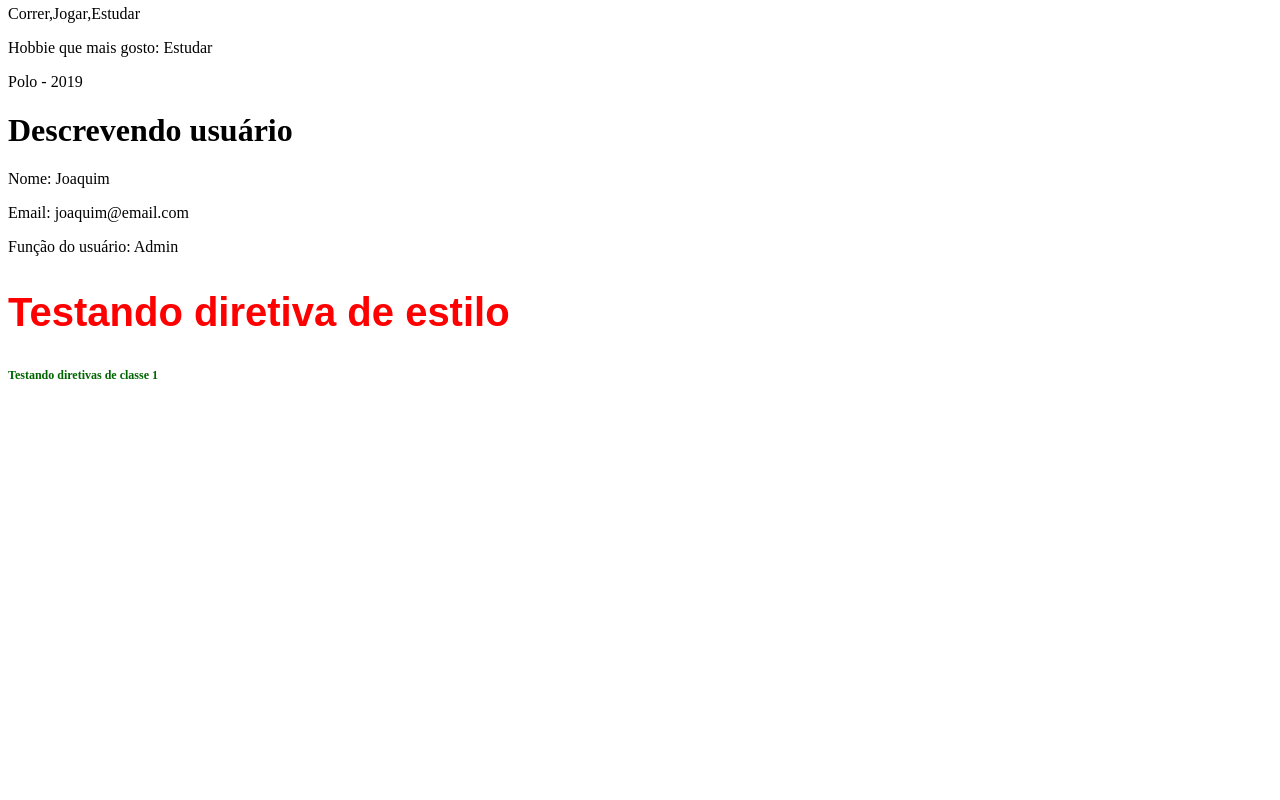
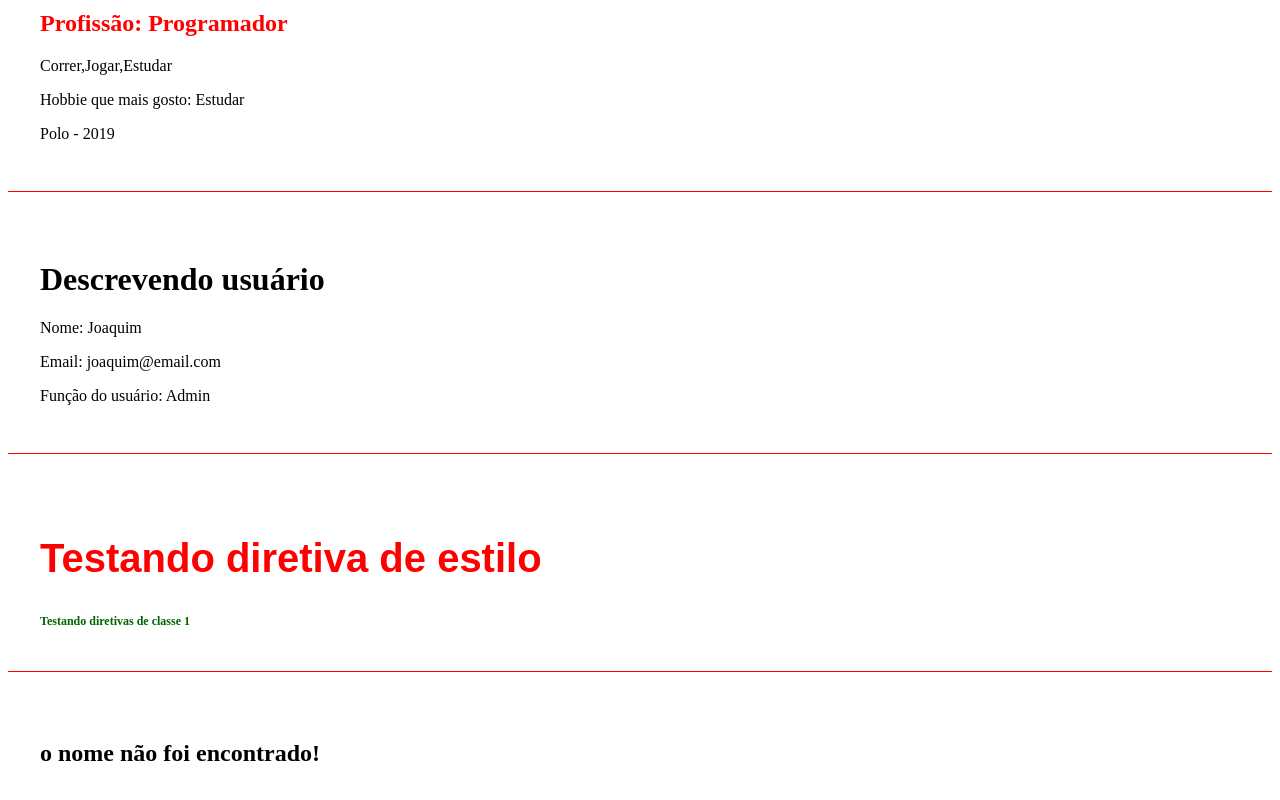
Before and after one commit to Caio-Alves/projeto-moment, an Angular app in the folder moment-project/: page / in a window 1280 px wide. Shown: the part 216-1016 px from the top of the page. Before the commit the page ends 800 px from the top, so only its background shows below. Built offline with nearby package versions, Linux system fonts and the light colour scheme.

Commit message:
feat: renderização condicional

```diff
--- a/moment-project/src/app/app.component.html
+++ b/moment-project/src/app/app.component.html
@@ -3,3 +3,4 @@
 <app-first-component></app-first-component>
 <app-parent-data [name]="userName" [userData]="userData"></app-parent-data>
 <app-directives></app-directives>
+<app-if-render></app-if-render>
--- a/moment-project/src/app/app.module.ts
+++ b/moment-project/src/app/app.module.ts
@@ -6,6 +6,7 @@
 import { FirstComponentComponent } from './components/first-component/first-component.component';
 import { ParentDataComponent } from './components/parent-data/parent-data.component';
 import { DirectivesComponent } from './components/directives/directives.component';
+import { IfRenderComponent } from './components/if-render/if-render.component';
 
 @NgModule({
   declarations: [
@@ -13,6 +14,7 @@
     FirstComponentComponent,
     ParentDataComponent,
     DirectivesComponent,
+    IfRenderComponent,
   ],
   imports: [
     BrowserModule,
--- a/moment-project/src/app/components/directives/directives.component.html
+++ b/moment-project/src/app/components/directives/directives.component.html
@@ -1,3 +1,5 @@
-<h2 [ngStyle]="{ 'font-size': size + 'px', 'font-family': font, color: color}">Testando diretiva de estilo</h2>
+<div class="class">
+    <h2 [ngStyle]="{ 'font-size': size + 'px', 'font-family': font, color: color}">Testando diretiva de estilo</h2>
 
-<h2 [ngClass]="classes">Testando diretivas de classe 1</h2>
+    <h2 [ngClass]="classes">Testando diretivas de classe 1</h2>
+</div>
--- a/moment-project/src/app/components/first-component/first-component.component.html
+++ b/moment-project/src/app/components/first-component/first-component.component.html
@@ -1,6 +1,8 @@
+<div class="class">
     <h2>Nome: {{name}}</h2>
     <h2>Idade: {{age}}</h2>
     <h2>Profissão: {{job}}</h2>
     <p>{{hobbies}}</p>
     <p>Hobbie que mais gosto: {{hobbies[2]}}</p>
     <p>{{car.name}} - {{car.year}}</p>
+</div>
--- /dev/null
+++ b/moment-project/src/app/components/if-render/if-render.component.html
@@ -0,0 +1,9 @@
+<div class="class">
+
+    <div *ngIf="canShow">Estamos mostrando isso porque foi permitido! </div>
+    <h2 *ngIf="name ==='Matheus'; else nameNotFound">O nome é Matheus</h2>
+    <ng-template #nameNotFound>
+        <h2> o nome não foi encontrado!</h2>
+    </ng-template>
+
+</div>
--- /dev/null
+++ b/moment-project/src/app/components/if-render/if-render.component.ts
@@ -0,0 +1,11 @@
+import { Component } from '@angular/core';
+
+@Component({
+  selector: 'app-if-render',
+  templateUrl: './if-render.component.html',
+  styleUrls: ['./if-render.component.css']
+})
+export class IfRenderComponent {
+  canShow: boolean = false;
+  name = 'João';
+}
--- a/moment-project/src/app/components/parent-data/parent-data.component.html
+++ b/moment-project/src/app/components/parent-data/parent-data.component.html
@@ -1,4 +1,6 @@
-<h1>Descrevendo usuário</h1>
-<p>Nome: {{name}}</p>
-<p>Email: {{userData.email}}</p>
-<p>Função do usuário: {{userData.role}}</p>
+<div class="class">
+    <h1>Descrevendo usuário</h1>
+    <p>Nome: {{name}}</p>
+    <p>Email: {{userData.email}}</p>
+    <p>Função do usuário: {{userData.role}}</p>
+</div>
--- a/moment-project/src/styles.css
+++ b/moment-project/src/styles.css
@@ -1 +1,9 @@
-/* You can add global styles to this file, and also import other style files */
+body{
+    padding-bottom: 500px;
+}
+
+.class{
+    border-bottom: 1px solid red;
+    padding: 2em;
+    margin-bottom: 1em;
+}
```
Also changed, not shown: moment-project/src/app/components/if-render/if-render.component.css (added), 1 other file (tests, documents, lock files or other folders). Lines whose indentation alone changed are shown as unchanged.
